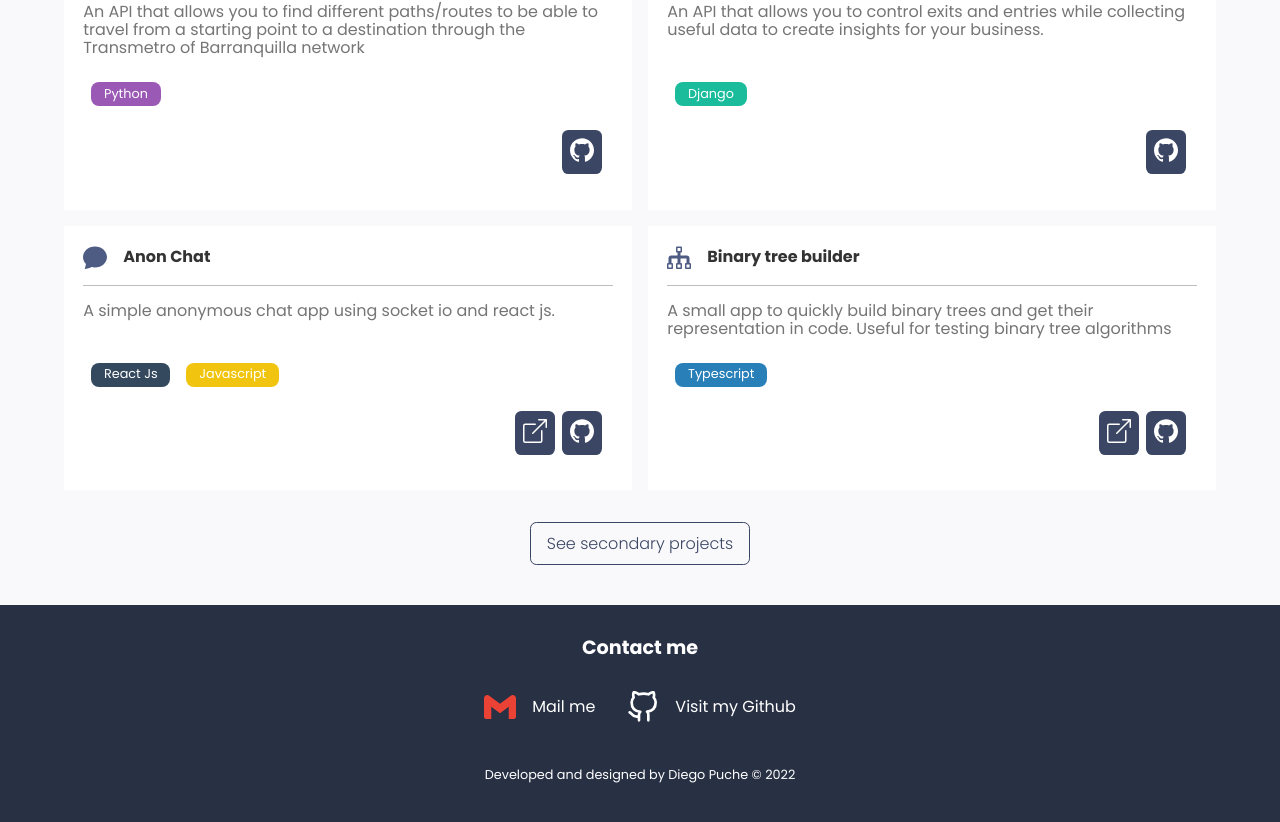
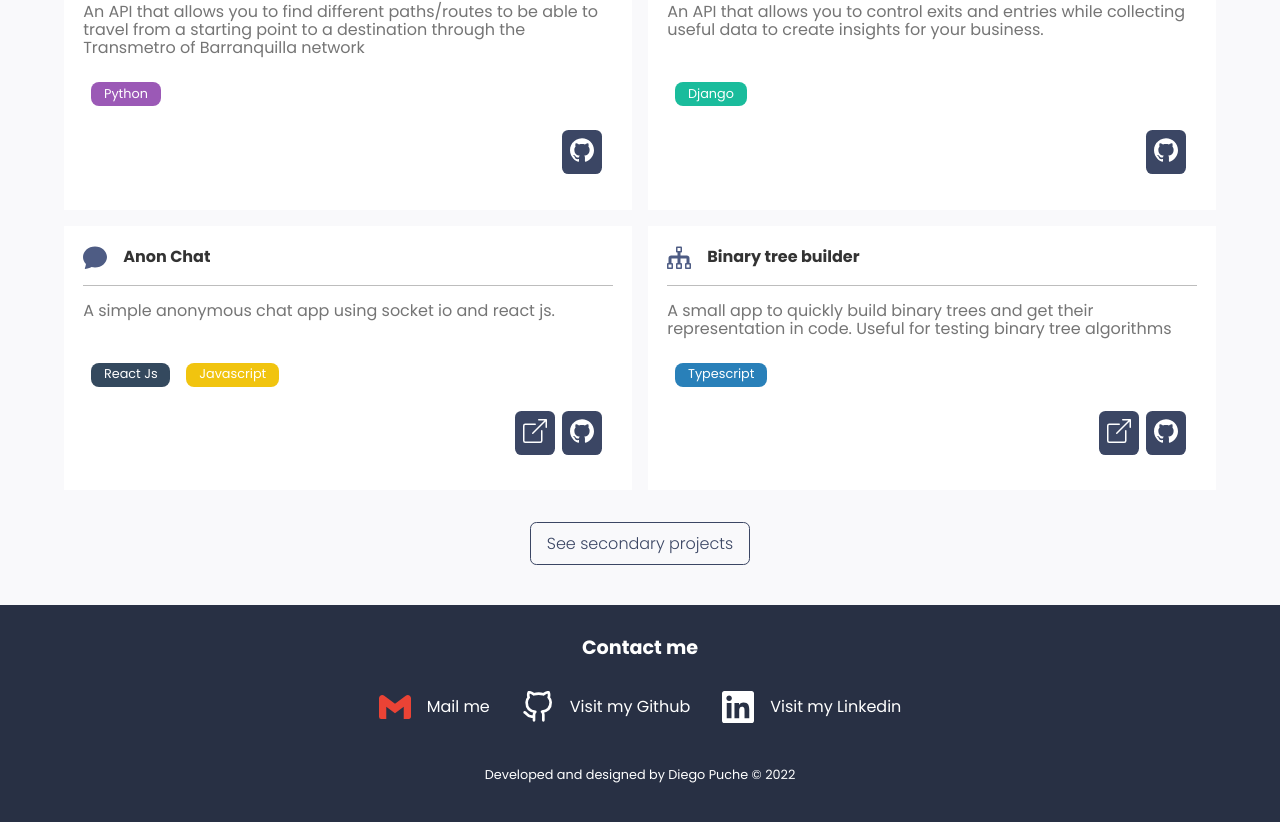
Before and after one commit to dgop92/portfolio, a React (Create React App) app: page / in a window 1280 px wide. Shown: the part 2525-3347 px from the top of the page. Built offline with nearby package versions, Linux system fonts and the light colour scheme.

Commit message:
project: add linkedin

```diff
--- a/src/components/AppLayout/Footer/Footer.jsx
+++ b/src/components/AppLayout/Footer/Footer.jsx
@@ -1,5 +1,5 @@
 import React from "react";
-import { SiGmail } from "react-icons/si";
+import { SiGmail, SiLinkedin } from "react-icons/si";
 import { FiGithub } from "react-icons/fi";
 import { useLanguage } from "../../../context/customContexts";
 import {
@@ -20,6 +20,11 @@ const contactList = [
     name: "CONTACT_ITEM_2",
     icon: <FiGithub color="#fff" />,
     href: "https://github.com/dgop92",
+  },
+  {
+    name: "CONTACT_ITEM_3",
+    icon: <SiLinkedin color="#fff" />,
+    href: "https://www.linkedin.com/in/dgop92/",
   },
 ];
 
--- a/src/translations/en.js
+++ b/src/translations/en.js
@@ -65,6 +65,7 @@ const translations = {
   CONTACT_TITLE: "Contact me",
   CONTACT_ITEM_1: "Mail me",
   CONTACT_ITEM_2: "Visit my Github",
+  CONTACT_ITEM_3: "Visit my Linkedin",
   CONTACT_COPY: "Developed and designed by Diego Puche",
 };
 
--- a/src/translations/es.js
+++ b/src/translations/es.js
@@ -66,6 +66,7 @@ const translations = {
   CONTACT_TITLE: "Contactame",
   CONTACT_ITEM_1: "Escribeme un correo",
   CONTACT_ITEM_2: "Visita mi Github",
+  CONTACT_ITEM_3: "Visita mi Linkedin",
   CONTACT_COPY: "Desarrollado y diseñado por Diego Puche",
 };
 
```
